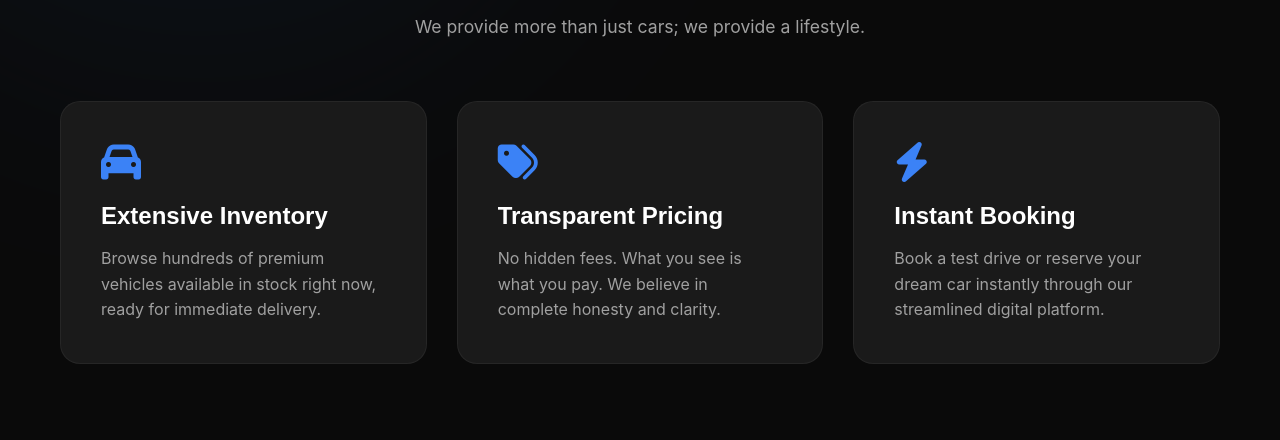
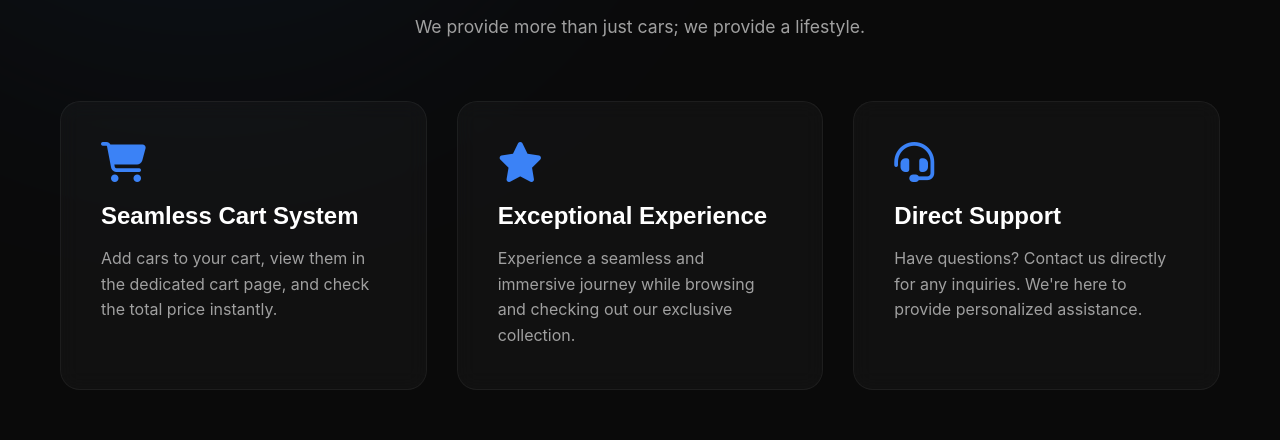
Before and after one commit to Husseindeeb0/DriveStore, a plain HTML site: page landing.html in a window 1280 px wide. Shown: the part 998-1438 px from the top of the page. Drawn offline with Linux system fonts and the light colour scheme; grey boxes are pictures that could not be loaded.

Commit message:
modify services cards section

```diff
--- a/landing.html
+++ b/landing.html
@@ -166,27 +166,27 @@
 
         <div class="features-grid">
           <div class="feature-card scroll-animate">
-            <i class="fa-solid fa-car feature-icon"></i>
-            <h3>Extensive Inventory</h3>
+            <i class="fa-solid fa-cart-shopping feature-icon"></i>
+            <h3>Seamless Cart System</h3>
             <p>
-              Browse hundreds of premium vehicles available in stock right now,
-              ready for immediate delivery.
+              Add cars to your cart, view them in the dedicated cart page, and
+              check the total price instantly.
             </p>
           </div>
           <div class="feature-card scroll-animate delay-100">
-            <i class="fa-solid fa-tags feature-icon"></i>
-            <h3>Transparent Pricing</h3>
+            <i class="fa-solid fa-star feature-icon"></i>
+            <h3>Exceptional Experience</h3>
             <p>
-              No hidden fees. What you see is what you pay. We believe in
-              complete honesty and clarity.
+              Experience a seamless and immersive journey while browsing and
+              checking out our exclusive collection.
             </p>
           </div>
           <div class="feature-card scroll-animate delay-200">
-            <i class="fa-solid fa-bolt feature-icon"></i>
-            <h3>Instant Booking</h3>
+            <i class="fa-solid fa-headset feature-icon"></i>
+            <h3>Direct Support</h3>
             <p>
-              Book a test drive or reserve your dream car instantly through our
-              streamlined digital platform.
+              Have questions? Contact us directly for any inquiries. We're here
+              to provide personalized assistance.
             </p>
           </div>
         </div>
--- a/style.css
+++ b/style.css
@@ -398,7 +398,9 @@ h3 {
 }
 
 .feature-card {
-  background: var(--surface-color);
+  background: rgba(255, 255, 255, 0.03); /* Glassmorphism */
+  backdrop-filter: blur(10px);
+  -webkit-backdrop-filter: blur(10px);
   padding: 40px;
   border-radius: 20px;
   border: 1px solid rgba(255, 255, 255, 0.05);
@@ -409,13 +411,20 @@ h3 {
 
 .feature-card:hover {
   border-color: var(--accent-color);
-  box-shadow: 0 10px 40px rgba(0, 0, 0, 0.3);
+  box-shadow: 0 15px 50px rgba(0, 0, 0, 0.5),
+    inset 0 0 20px rgba(59, 130, 246, 0.1);
+  transform: translateY(-10px);
 }
 
 .feature-icon {
   font-size: 2.5rem;
   margin-bottom: 20px;
   color: var(--accent-color);
+  transition: transform 0.5s ease;
+}
+
+.feature-card:hover .feature-icon {
+  transform: scale(1.1) rotate(5deg);
 }
 
 .feature-card h3 {
```
